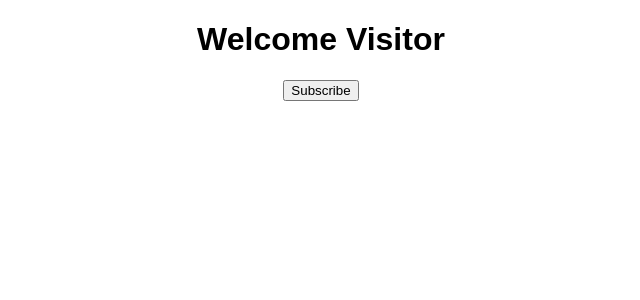
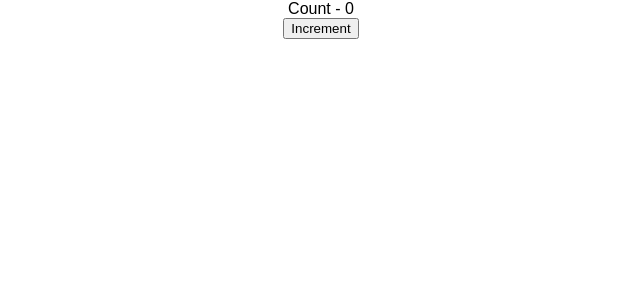
Before and after one commit to rahberisafi/reactpro1, a React (Create React App) app in the folder my-app/: page / in a window 1280 px wide. Shown: the top 300 px of the page, without its empty margins (319-959 px from the left). Built offline with nearby package versions, Linux system fonts and the light colour scheme.

Commit message:
add setState

```diff
--- a/my-app/src/App.js
+++ b/my-app/src/App.js
@@ -5,12 +5,14 @@
 import Welcome from './components/Welcome'
 import Hello from './components/Hello'
 import Message from './components/Message'
+import Counter from './components/Counter'
 
 class App extends Component {
   render() {
     return (
       <div className="App">
-      <Message />
+      <Counter />
+    {/*  <Message /> */}
       {/* <Greet name="Bruce" heroName="Batman">
       <p>This is children props</p>
       </Greet>
--- /dev/null
+++ b/my-app/src/components/Counter.js
@@ -0,0 +1,39 @@
+import React, { Component } from 'react'
+
+class Counter extends Component {
+   constructor(props){
+     super(props)
+
+     this.state = {
+       count: 0
+     }
+   }
+
+increment(){
+  this.setState((prevState , props) => ({
+    count: prevState.count + 1
+  }))
+  console.log(this.state.count)
+}
+
+incrementFive(){
+  this.increment()
+  this.increment()
+  this.increment()
+  this.increment()
+  this.increment()
+
+}
+
+  render(){
+    return (
+      <div>
+      <div>Count - {this.state.count}</div>
+      <button onClick={() => this.incrementFive()}>Increment</button>
+      </div>
+    )
+
+  }
+}
+
+export default Counter
```
